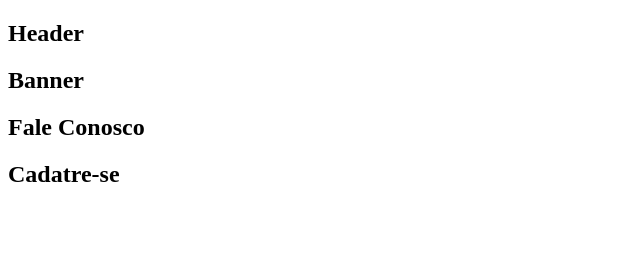
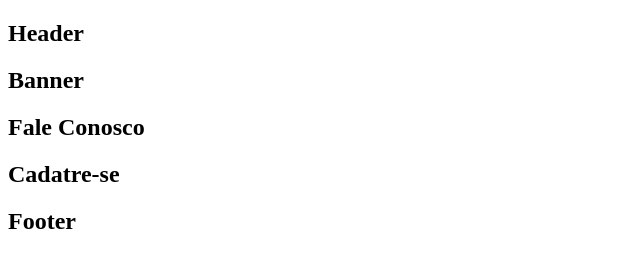
Before and after one commit to JullyAmorim/Aula-Git, a plain HTML site: page index.html in a window 1280 px wide. Shown: the whole page, without its empty margins (0-640 px from the left). Drawn offline with Linux system fonts and the light colour scheme.

Commit message:
Footer finalizado

```diff
--- a/index.html
+++ b/index.html
@@ -21,5 +21,9 @@
     <section>
         <h1>Cadatre-se</h1>
     </section>
+
+    <section>
+        <h1>Footer</h1>
+    </section>
 </body>
 </html>
```
